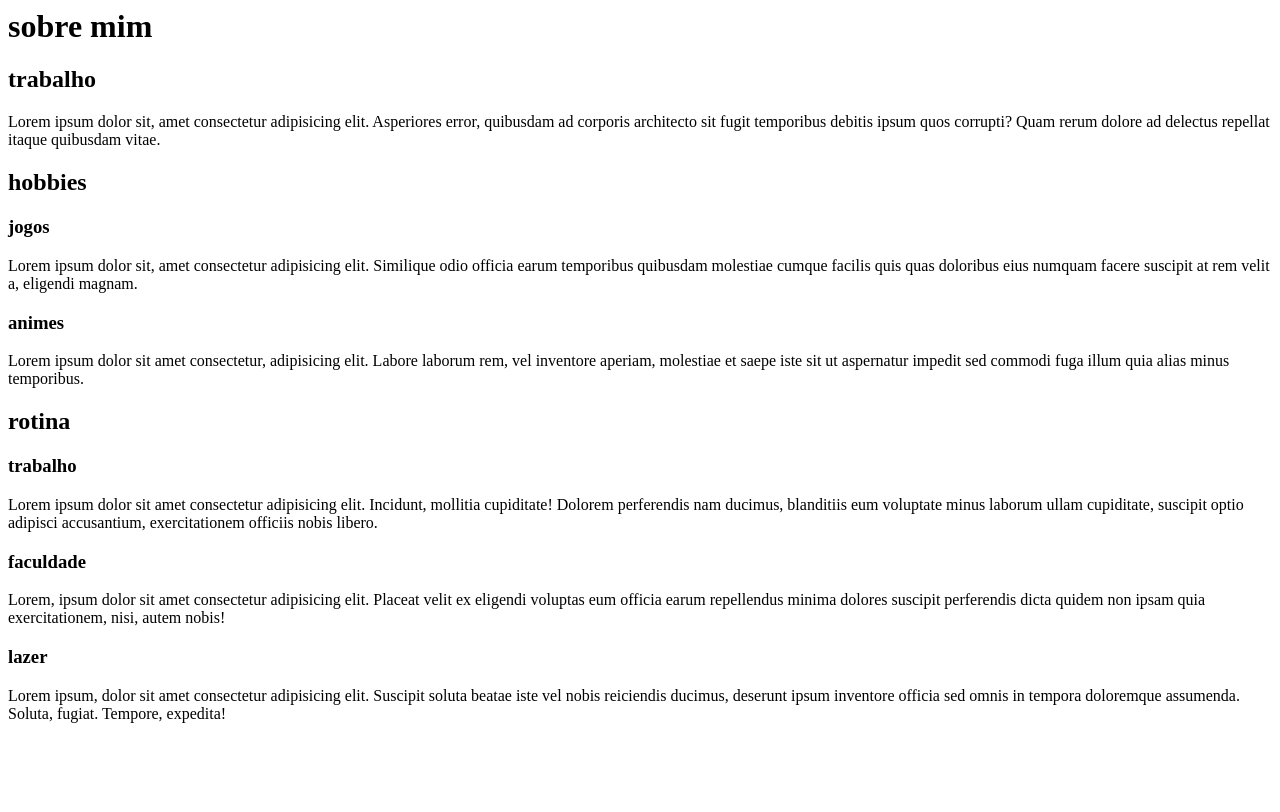
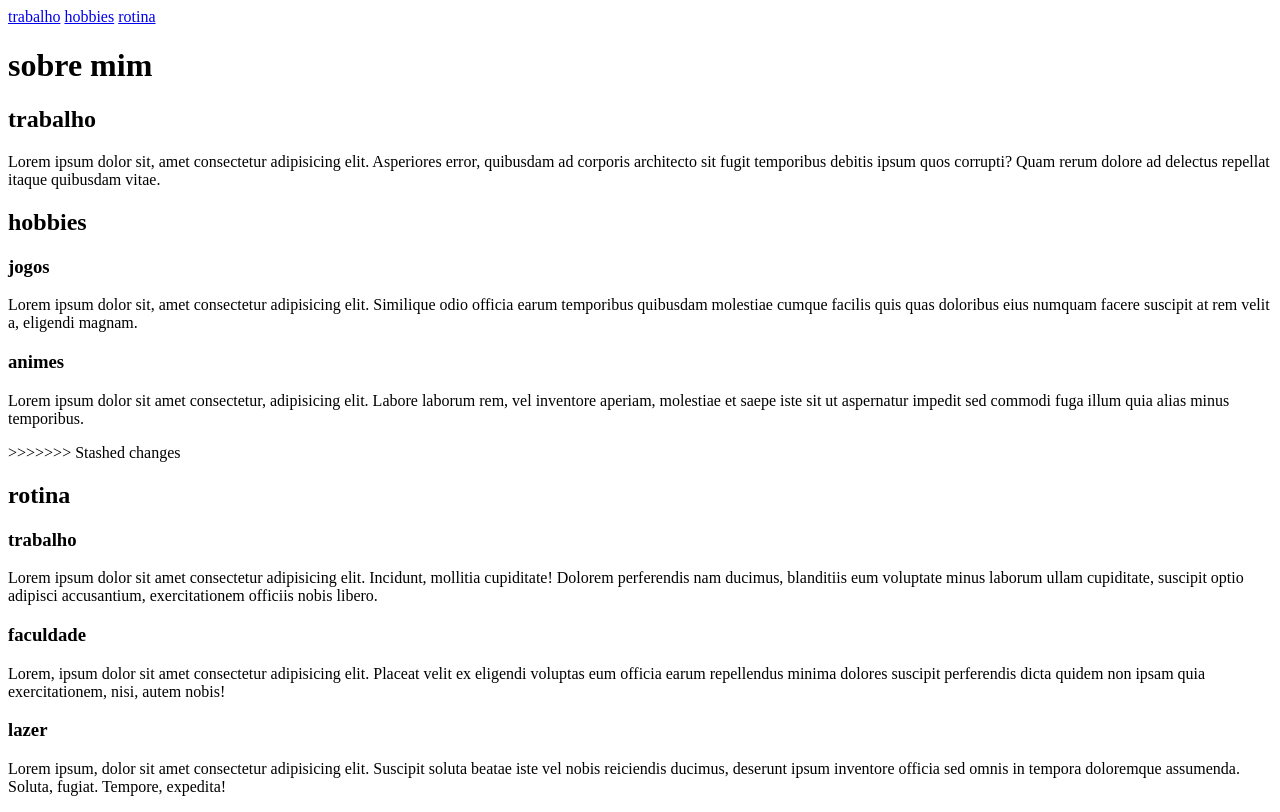
Before and after one commit to ffabricio01/trabalho, a plain HTML site: page index.html in a window 1280 px wide. Drawn offline with Linux system fonts and the light colour scheme.

Commit message:
adicionando o navigation

```diff
--- a/index.html
+++ b/index.html
@@ -5,18 +5,30 @@
     <title>sobre mim</title>
 </head>
 <body>
+    <nav>
+<a href="#trabalho">trabalho</a>
+<a href="#hobbies">hobbies</a>
+<a href="#rotina">rotina</a>
+    </nav>
+
 <main>
  <h1>sobre mim</h1>
 
+<section id="trabalho">
  <h2>trabalho</h2>
  <p>Lorem ipsum dolor sit, amet consectetur adipisicing elit. Asperiores error, quibusdam ad corporis architecto sit fugit temporibus debitis ipsum quos corrupti? Quam rerum dolore ad delectus repellat itaque quibusdam vitae.</p>
+</section>
 
+<section id="hobbies">
 <h2>hobbies</h2>
 <h3>jogos</h3>
 <p>Lorem ipsum dolor sit, amet consectetur adipisicing elit. Similique odio officia earum temporibus quibusdam molestiae cumque facilis quis quas doloribus eius numquam facere suscipit at rem velit a, eligendi magnam.</p>
 <h3>animes</h3>
 <p>Lorem ipsum dolor sit amet consectetur, adipisicing elit. Labore laborum rem, vel inventore aperiam, molestiae et saepe iste sit ut aspernatur impedit sed commodi fuga illum quia alias minus temporibus.</p>
+</section>
 
+<section id="rotina">
+>>>>>>> Stashed changes
 <h2>rotina</h2>
 <h3>trabalho</h3>
 <p>Lorem ipsum dolor sit amet consectetur adipisicing elit. Incidunt, mollitia cupiditate! Dolorem perferendis nam ducimus, blanditiis eum voluptate minus laborum ullam cupiditate, suscipit optio adipisci accusantium, exercitationem officiis nobis libero.</p>
@@ -24,6 +36,8 @@
 <p>Lorem, ipsum dolor sit amet consectetur adipisicing elit. Placeat velit ex eligendi voluptas eum officia earum repellendus minima dolores suscipit perferendis dicta quidem non ipsam quia exercitationem, nisi, autem nobis!</p>
 <h3>lazer</h3>
 <p>Lorem ipsum, dolor sit amet consectetur adipisicing elit. Suscipit soluta beatae iste vel nobis reiciendis ducimus, deserunt ipsum inventore officia sed omnis in tempora doloremque assumenda. Soluta, fugiat. Tempore, expedita!</p>
+</section>
+
 </main>
 </body>
 </html>
```
